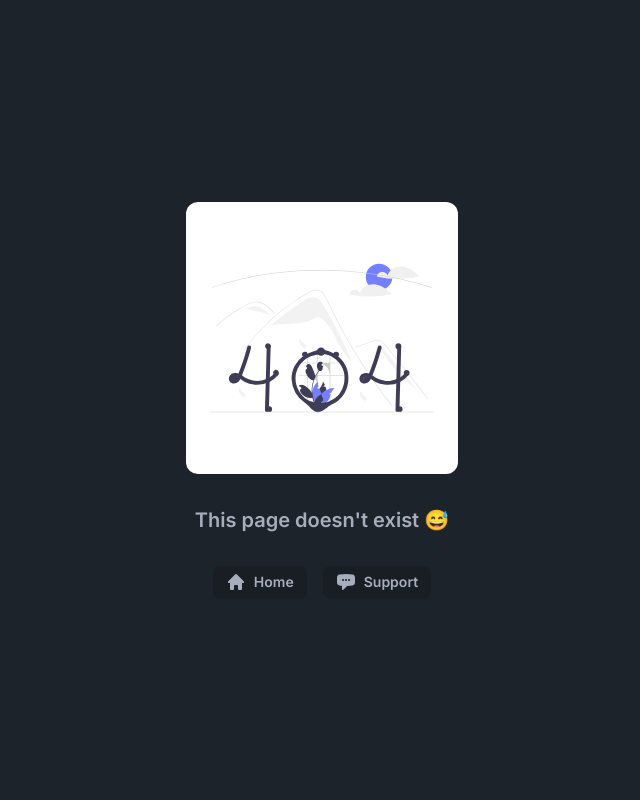
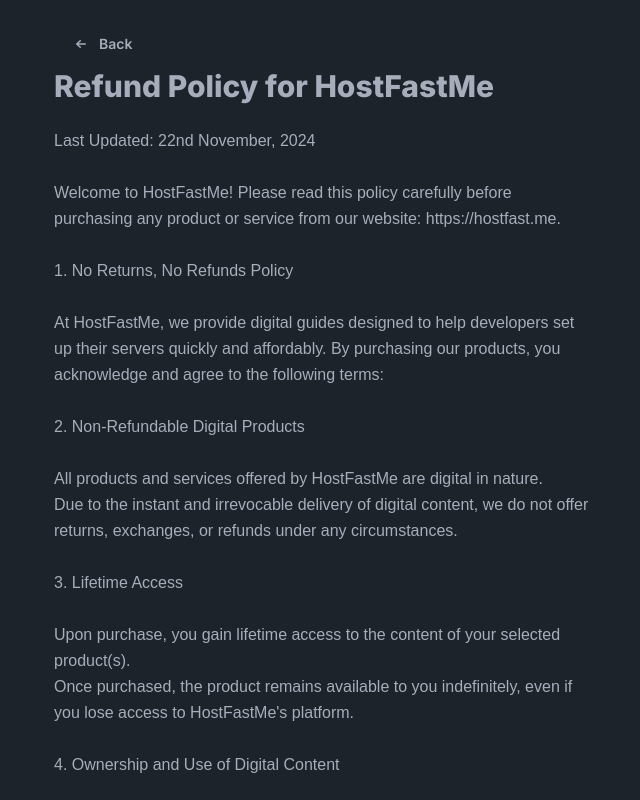
Before and after one commit to marizombie/hostfastme, a Next.js app: page /refund-policy in a window 1280 px wide. Before the commit this address had no page. Shown: the top 800 px of the page, without its empty margins (318-958 px from the left). Built offline with nearby package versions, Linux system fonts and the light colour scheme.

Commit message:
package.lock aftermerge fix; return policy & legal updates; text updates

```diff
--- a/app/page.tsx
+++ b/app/page.tsx
@@ -1,4 +1,4 @@
-import { Suspense } from 'react'
+import { Suspense } from 'react';
 import Header from "@/components/Header";
 import Hero from "@/components/Hero";
 import Problem from "@/components/Problem";
--- a/app/privacy-policy/page.tsx
+++ b/app/privacy-policy/page.tsx
@@ -13,7 +13,7 @@
 
 // I need your help to write a simple privacy policy for my website. Here is some context:
 // - Website: https://hostfast.me
-// - Name: HostFast.me
+// - Name: HostFastMe
 // - Description: Guides for developers on setting up their servers faster
 // - User data collected: name, email and payment information
 // - Non-personal data collection: web cookies
@@ -57,9 +57,9 @@
           className="leading-relaxed whitespace-pre-wrap"
           style={{ fontFamily: "sans-serif" }}
         >
-          {`Last Updated: 4th November, 2024
+          {`Last Updated: 22nd November, 2024
 
-Thank you for visiting HostFast.me ("we," "us," or "our"). This Privacy Policy outlines how we collect, use, and protect your personal and non-personal information when you use our website located at https://hostfast.me (the "Website").
+Thank you for visiting HostFastMe ("we," "us," or "our"). This Privacy Policy outlines how we collect, use, and protect your personal and non-personal information when you use our website located at https://hostfast.me (the "Website").
 
 By accessing or using the Website, you agree to the terms of this Privacy Policy. If you do not agree with the practices described in this policy, please do not use the Website.
 
@@ -95,7 +95,7 @@
 
 Email: maryna@hostfast.me
 
-By using HostFast.me, you consent to the terms of this Privacy Policy.`}
+By using HostFastMe, you consent to the terms of this Privacy Policy.`}
         </pre>
       </div>
     </main>
--- /dev/null
+++ b/app/refund-policy/page.tsx
@@ -0,0 +1,75 @@
+import Link from "next/link";
+import { getSEOTags } from "@/libs/seo";
+import config from "@/config";
+
+
+export const metadata = getSEOTags({
+  title: `Refund Policy | ${config.appName}`,
+  canonicalUrlRelative: "/refund-policy",
+});
+
+const RefundPolicy = () => {
+  return (
+    <main className="max-w-xl mx-auto">
+      <div className="p-5">
+        <Link href="/" className="btn btn-ghost">
+          <svg
+            xmlns="http://www.w3.org/2000/svg"
+            viewBox="0 0 20 20"
+            fill="currentColor"
+            className="w-5 h-5"
+          >
+            <path
+              fillRule="evenodd"
+              d="M15 10a.75.75 0 01-.75.75H7.612l2.158 1.96a.75.75 0 11-1.04 1.08l-3.5-3.25a.75.75 0 010-1.08l3.5-3.25a.75.75 0 111.04 1.08L7.612 9.25h6.638A.75.75 0 0115 10z"
+              clipRule="evenodd"
+            />
+          </svg>{" "}
+          Back
+        </Link>
+        <h1 className="text-3xl font-extrabold pb-6">
+          Refund Policy for {config.appName}
+        </h1>
+
+        <pre
+          className="leading-relaxed whitespace-pre-wrap"
+          style={{ fontFamily: "sans-serif" }}
+        >
+          {`Last Updated: 22nd November, 2024
+
+Welcome to HostFastMe! Please read this policy carefully before purchasing any product or service from our website: https://hostfast.me.
+
+1. No Returns, No Refunds Policy
+
+At HostFastMe, we provide digital guides designed to help developers set up their servers quickly and affordably. By purchasing our products, you acknowledge and agree to the following terms:
+
+2. Non-Refundable Digital Products
+
+All products and services offered by HostFastMe are digital in nature.
+Due to the instant and irrevocable delivery of digital content, we do not offer returns, exchanges, or refunds under any circumstances.
+
+3. Lifetime Access
+
+Upon purchase, you gain lifetime access to the content of your selected product(s).
+Once purchased, the product remains available to you indefinitely, even if you lose access to HostFastMe's platform.
+
+4. Ownership and Use of Digital Content
+
+The guides and materials you purchase are for your personal use only.
+Since digital products cannot be "returned" in the traditional sense, and users retain permanent access to the knowledge and data, all sales are final.
+
+5. Contact Information
+
+If you have any questions or issues accessing your purchased content, please contact us at:
+Email: maryna@hostfast.me
+
+By proceeding with a purchase, you confirm your understanding and acceptance of this No Returns, No Refunds Policy.
+
+Thank you for choosing HostFastMe for your developer needs!`}
+        </pre>
+      </div>
+    </main>
+  );
+};
+
+export default RefundPolicy;
--- a/app/terms-of-service/page.tsx
+++ b/app/terms-of-service/page.tsx
@@ -13,7 +13,7 @@
 
 // I need your help to write a simple Terms & Services for my website. Here is some context:
 // - Website: https://shipfa.st
-// - Name: HostFast.me
+// - Name: HostFastMe
 // - Contact information: marc@shipfa.st
 // - Description: A JavaScript code boilerplate to help entrepreneurs launch their startups faster
 // - Ownership: when buying a package, users can download code to create apps. They own the code but they do not have the right to resell it. They can ask for a full refund within 7 day after the purchase.
@@ -57,19 +57,19 @@
           className="leading-relaxed whitespace-pre-wrap"
           style={{ fontFamily: "sans-serif" }}
         >
-          {`Last Updated: September 26, 2023
+          {`Last Updated: 22nd November, 2024
 
-Welcome to HostFast.me!
+Welcome to HostFastMe!
 
-These Terms of Service ("Terms") govern your use of the HostFast.me website at https://hostfast.me ("Website") and the services provided by HostFast.me. By using our Website and services, you agree to these Terms.
+These Terms of Service ("Terms") govern your use of the HostFastMe website at https://hostfast.me ("Website") and the services provided by HostFastMe. By using our Website and services, you agree to these Terms.
 
-1. Description of HostFast.me
+1. Description of HostFastMe
 
-HostFast.me is a platform that offers detailed textual instructions with images and code samples to assist developers in launching their websites more efficiently.
+HostFastMe is a platform that offers detailed textual instructions with images and code samples to assist developers in launching their websites more efficiently.
 
 2. Ownership and Usage Rights
 
-When you purchase a package from HostFast.me, you gain the right to download and use the code provided for creating applications. You own the code you create but do not have the right to resell it. We offer a full refund within 7 days of purchase, as specified in our refund policy.
+When you purchase a package from HostFastMe, you gain the right to download and use the code provided for creating applications. You own the code you create but do not have the right to resell it. We offer a full refund within 7 days of purchase, as specified in our refund policy.
 
 3. User Data and Privacy
 
@@ -89,7 +89,7 @@
 
 For any questions or concerns regarding these Terms of Service, please contact us at maryna@hostfast.me.
 
-Thank you for using HostFast.me!`}
+Thank you for using HostFastMe!`}
         </pre>
       </div>
     </main>
--- a/components/Footer.tsx
+++ b/components/Footer.tsx
@@ -78,6 +78,9 @@
                 <Link href="/privacy-policy" className="link link-hover">
                   Privacy policy
                 </Link>
+                <Link href="/refund-policy" className="link link-hover">
+                  Refund policy
+                </Link>
               </div>
             </div>
           </div>
--- a/components/Hero.tsx
+++ b/components/Hero.tsx
@@ -31,7 +31,7 @@
         </h1>
         <p className="text-lg opacity-80 leading-relaxed">
           Easy to follow guides with detailed instructions for your projects which
-          save you time and money: set up straight on cloud avoiding proxy providers.
+          save you time and money: set up your server straight on cloud avoiding proxy providers.
         </p>
         {/* <button className="btn btn-primary btn-wide">
           Get {config.appName}
```
Also changed, not shown: 1 other file (tests, documents, lock files or other folders).
